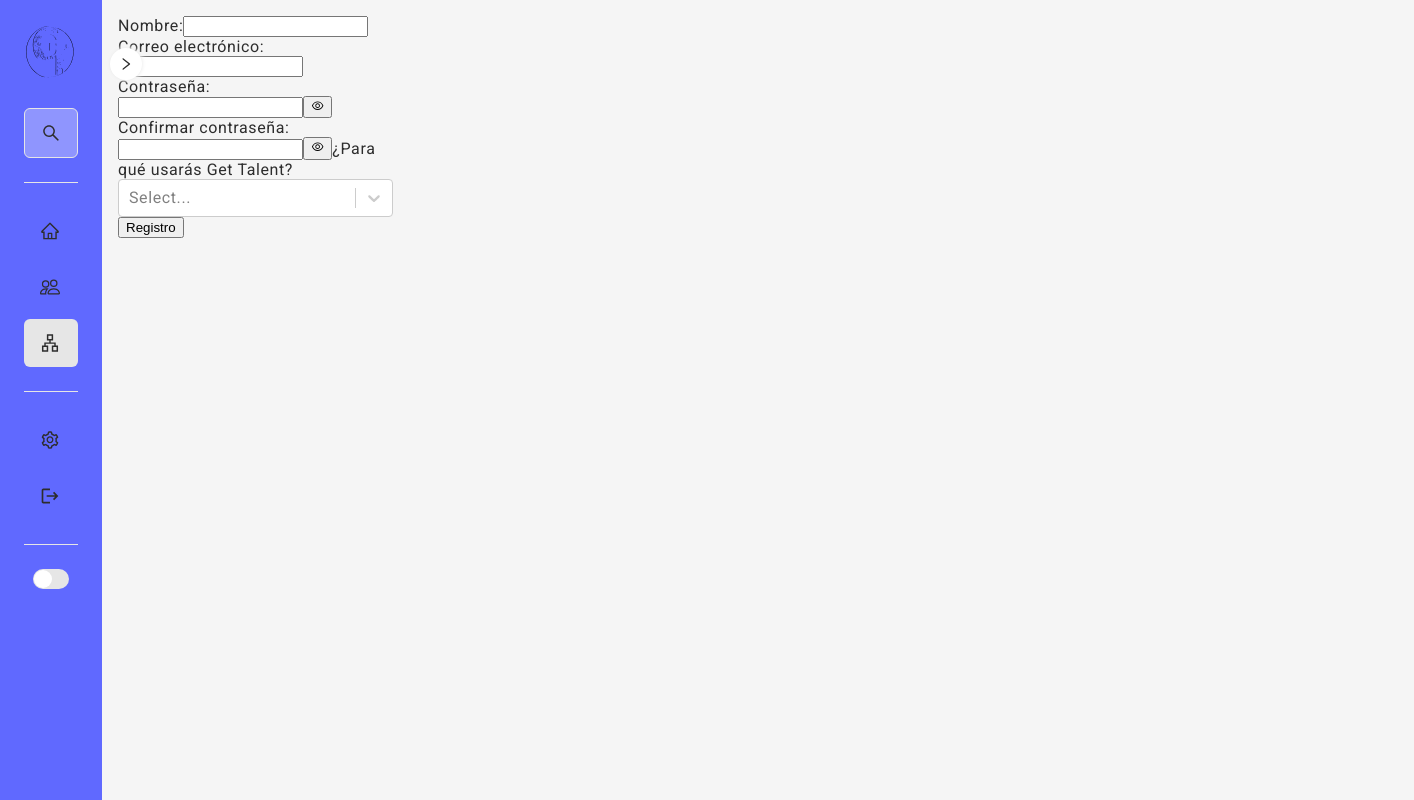
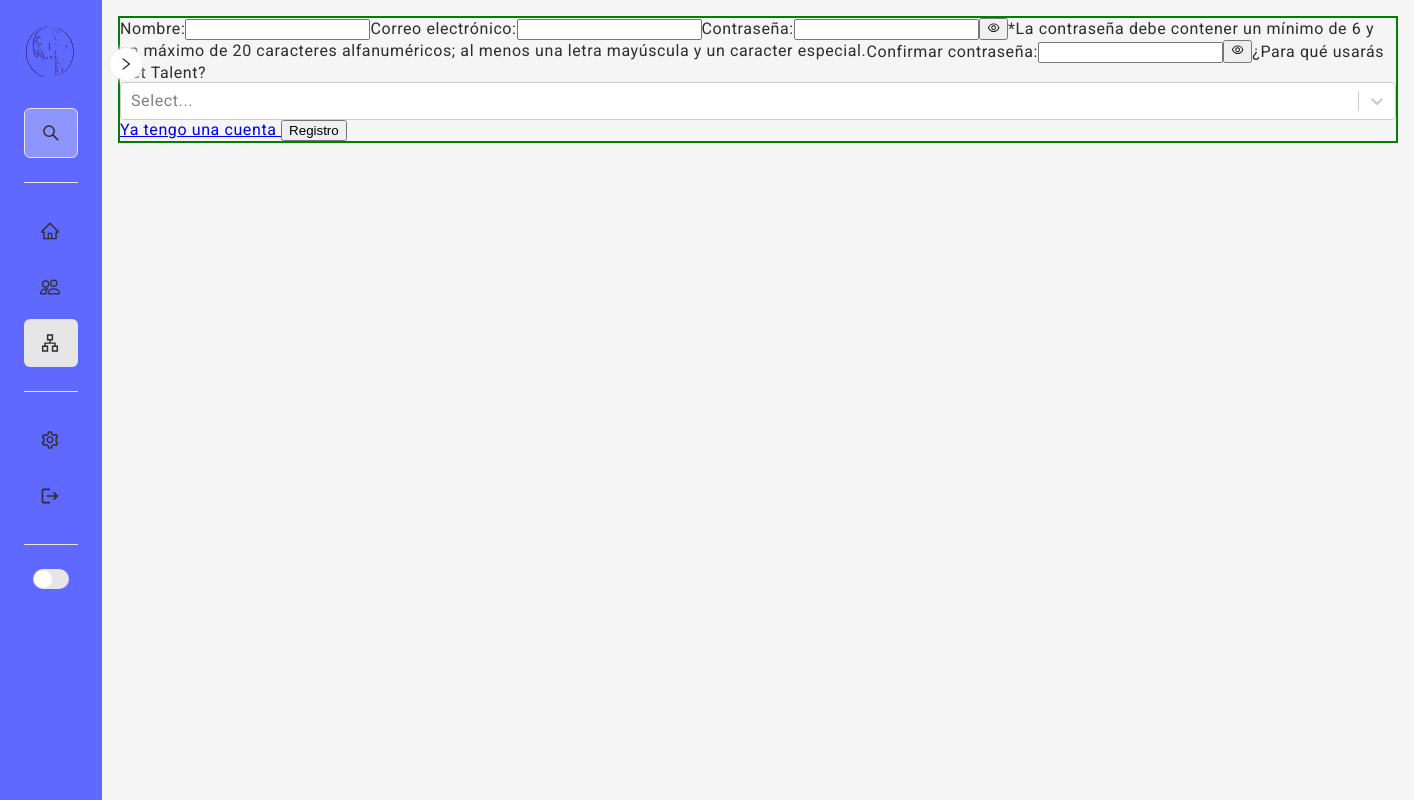
Before and after one commit to Megajjks/SandboxTeam6, a React (Create React App) app: page /registroUsuario in a window 1280 px wide. Shown: the whole page, 1414 px wide, since content can reach past the window. Built offline with nearby package versions, Linux system fonts and the light colour scheme.

Commit message:
Añadí redireccionamiento de RU y especificaciones contraseña

```diff
--- a/src/components/Containers/styles.js
+++ b/src/components/Containers/styles.js
@@ -1,6 +1,7 @@
 import styled from "styled-components";
 
 export const SFlexContainer = styled.div`
+    border:solid 2px red;
     display: flex;
     justify-content: center;
     align-items: center;
@@ -8,8 +9,8 @@ export const SFlexContainer = styled.div`
 `;
 
 export const SFixedContainer = styled.div`
-    max-width: ${({ size }) => (!size ? "initial" : `${size}px`)};
-    width: 100%;
+    border:solid 2px green;
+    width: 100vw;
     right: 50rem;
     margin: 0 auto;
 
--- a/src/pages/RegistroUsuario.js
+++ b/src/pages/RegistroUsuario.js
@@ -3,6 +3,7 @@ import Select from 'react-select';
 import { SFixedContainer } from "../components/Containers/styles";
 // import Form from "../components/Form/Form";
 import {AiOutlineEye, AiOutlineEyeInvisible} from 'react-icons/ai';
+import { Link } from "react-router-dom";
 
 export const RegistroUsuario = () => {
   // Inicializar el estado del formulario en blanco
@@ -96,7 +97,7 @@ export const RegistroUsuario = () => {
 
   // Mostrar el formulario
   return (
-    <SFixedContainer size={275}>
+    <SFixedContainer>
     <form className="registroUsuario"onSubmit={handleSubmit}>
       {error && <div className="registroUsuario__error"> {error}  </div>}
       <label>
@@ -109,12 +110,16 @@ export const RegistroUsuario = () => {
       </label>
       <label>
         Contraseña:
-        <input type= {eye ? "text": "password"} name="password" value={password} onChange={(e) => setPassword(e.currentTarget.value)} />
+        <input pattern="^(?=.*[a-z])(?=.*[A-Z])(?=.*\d)(?=.*[@$!%*?&])[A-Za-z\d@$!%*?&]{6,20}$"
+        type= {eye ? "text": "password"} name="password" value={password} onChange={(e) => setPassword(e.currentTarget.value)} />
         <button className='BotónOjo' onClick={toggleEye}>
             {eye ? <AiOutlineEyeInvisible/> :
           <AiOutlineEye/>
             }
         </button>
+      </label>
+      <label>
+      *La contraseña debe contener un mínimo de 6 y un máximo de 20 caracteres alfanuméricos; al menos una letra mayúscula y un caracter especial.
       </label>
       <label>
         Confirmar contraseña:
@@ -133,6 +138,9 @@ export const RegistroUsuario = () => {
         onChange= {onDropdownChange}>
         </Select>
       </label>
+      <label>
+        <Link to= "/signIn"> Ya tengo una cuenta </Link>
+      </label>
 
       <button type="submit" className="registroUsuario__submit">
         Registro
```
